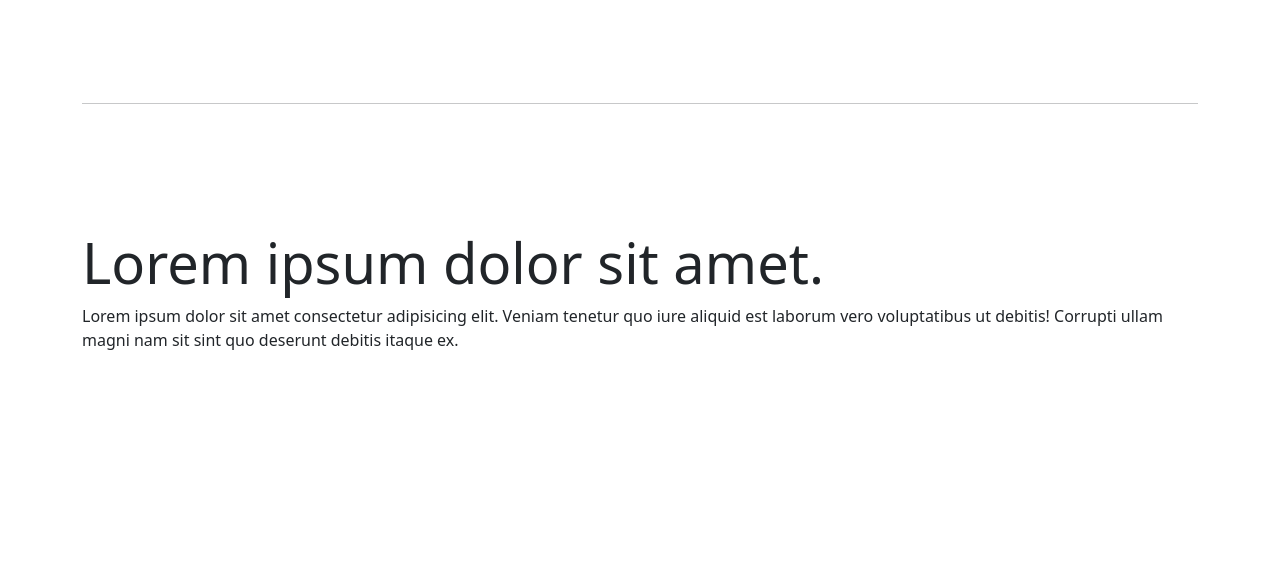
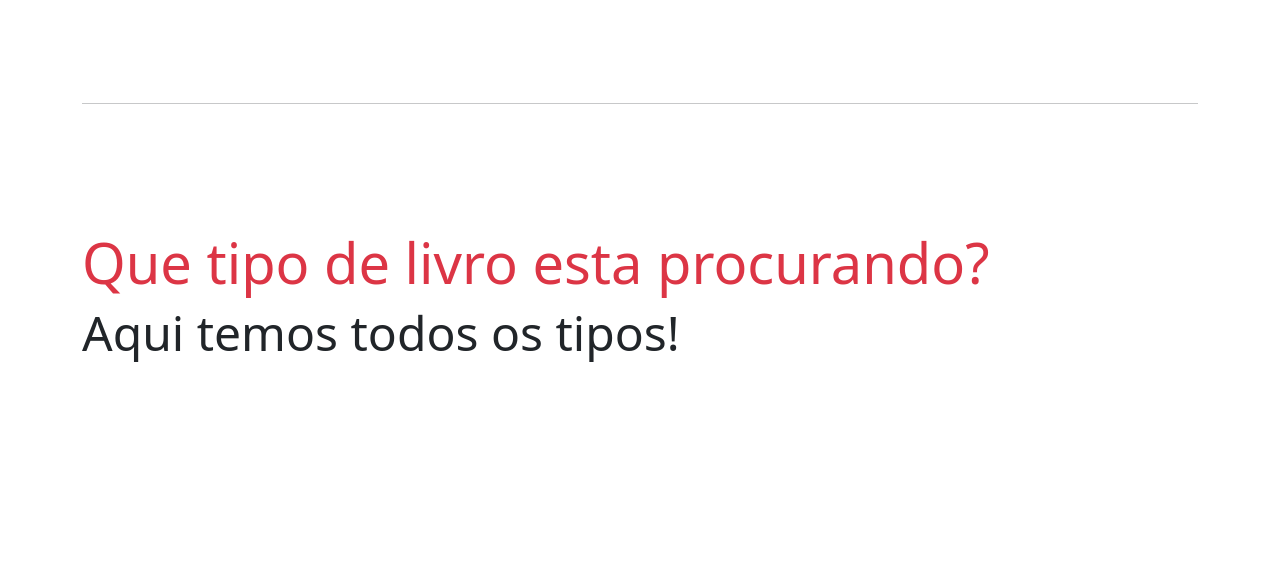
Before and after one commit to danielBRTanimacao/ebook-world-django, a Django app: page / in a window 1280 px wide. Shown: the part 1195-1756 px from the top of the page. Run offline with Django 5.2, Linux system fonts and the light colour scheme.

Commit message:
Styling index

```diff
--- a/base_static/global/css/style.css
+++ b/base_static/global/css/style.css
@@ -128,6 +128,19 @@ input[type="checkbox"]:checked {
     height: 75vh;
 }
 
+.hidden {
+    opacity: 0;
+    filter: blur(5px);
+    transform: translateX(-100%);
+    transition: all 1s;
+}
+
+.upItem {
+    opacity: 1;
+    filter: blur(0);
+    transform: translateX(0);
+}
+
 @media (max-width: 1199.98px) {
     .fade img {
         height: 450px;
@@ -162,6 +175,9 @@ input[type="checkbox"]:checked {
     .person-icon {
         width: 85px;
     }
+    .view-100 {
+        height: 50vh;
+    }
 }
 
 @media (max-width: 575.98px) {
--- a/home/static/home/js/carousel.js
+++ b/home/static/home/js/carousel.js
@@ -45,3 +45,16 @@ function onScreenMinus() {
 
 onScreenMinus();
 window.addEventListener("resize", onScreenMinus);
+
+const watching = new IntersectionObserver((entries) => {
+    entries.forEach((entry) => {
+        if (entry.isIntersecting) {
+            entry.target.classList.add("upItem");
+        } else {
+            entry.target.classList.remove("upItem");
+        }
+    });
+});
+
+const hiddenClass = document.querySelectorAll(".hidden");
+hiddenClass.forEach((e) => watching.observe(e));
--- a/home/templates/home/index.html
+++ b/home/templates/home/index.html
@@ -48,12 +48,12 @@
     <hr>
     <section class="row view-100">
         <div>
-            <h1 class="display-4">
-                Lorem ipsum dolor sit amet.
+            <h1 class="display-4 text-danger hidden">
+                Que tipo de livro esta procurando?
             </h1>
-            <p>
-                Lorem ipsum dolor sit amet consectetur adipisicing elit. Veniam tenetur quo iure aliquid est laborum vero voluptatibus ut debitis! Corrupti ullam magni nam sit sint quo deserunt debitis itaque ex.
-            </p>
+            <h2 class="display-5 hidden">
+                Aqui temos todos os tipos!
+            </h2>
         </div>
         <div class="text-center">
             imgs carrosel effect
```
